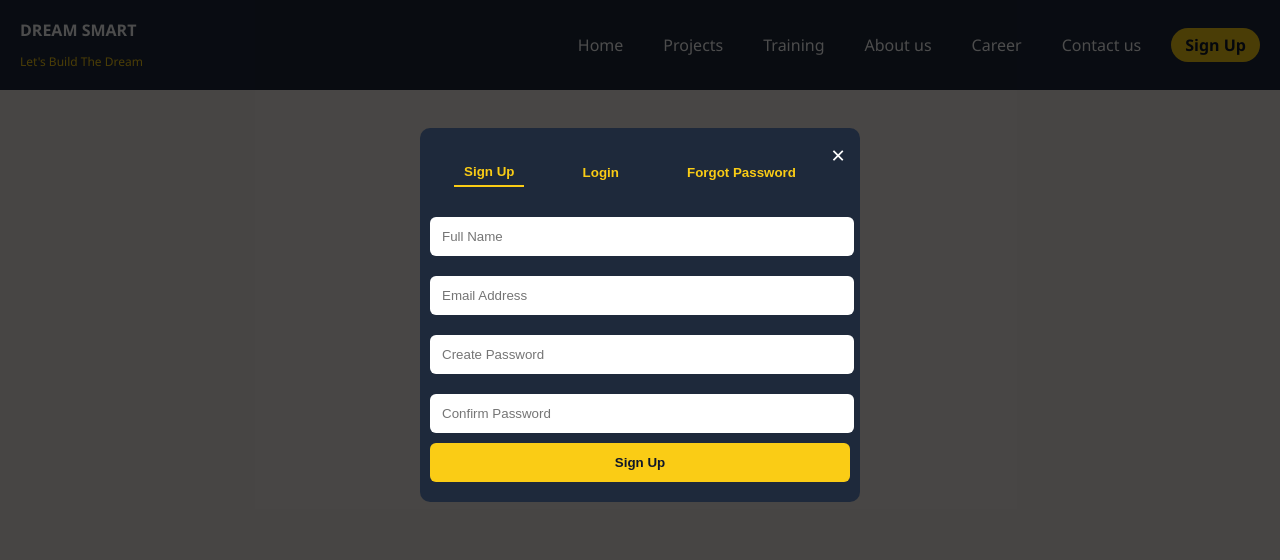
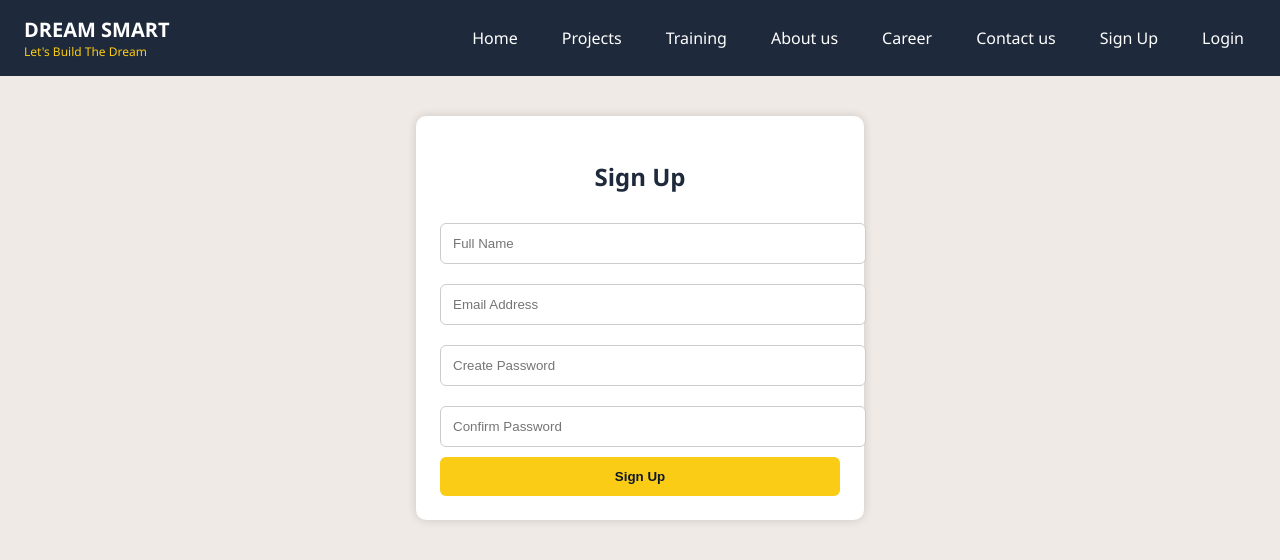
Before and after one commit to ashutoshdroni/Dream_smart, a plain HTML site: page index.html in a window 1280 px wide. Both pictures are taken after a click on the link "Sign Up". Drawn offline with Linux system fonts and the light colour scheme.

Commit message:
second commit

```diff
--- a/index.html
+++ b/index.html
@@ -20,25 +20,15 @@
       <li><a href="#">About us</a></li>
       <li><a href="#">Career</a></li>
       <li><a href="#">Contact us</a></li>
-      <li><a href="#" class="signup-btn" id="openModal">Sign Up</a></li>
+      <li><a href="#" id="showSignup">Sign Up</a></li>
+      <li><a href="#" id="showLogin">Login</a></li>
     </ul>
   </nav>
 </header>
 
-  <!-- Modal -->
-  <div id="authModal" class="modal">
-    <div class="modal-content">
-      <span class="close">&times;</span>
-
-      <!-- Tabs -->
-      <div class="tabs">
-        <button class="tab-link active" data-tab="signup">Sign Up</button>
-        <button class="tab-link" data-tab="login">Login</button>
-        <button class="tab-link" data-tab="forgot">Forgot Password</button>
-      </div>
-
 <!-- Sign Up Form -->
-      <div id="signup" class="tab-content active">
+<div id="signupForm" class="form-container">
+  <h2>Sign Up</h2>
   <form>
     <input type="text" placeholder="Full Name" required>
     <input type="email" placeholder="Email Address" required>
@@ -49,24 +39,47 @@
 </div>
 
 <!-- Login Form -->
-      <div id="login" class="tab-content">
+<div id="loginForm" class="form-container">
+  <h2>Login</h2>
   <form>
     <input type="email" placeholder="Email Address" required>
     <input type="password" placeholder="Password" required>
     <button type="submit">Login</button>
   </form>
+  <p><a id="showForgot">Forgot Password?</a></p>
 </div>
 
 <!-- Forgot Password Form -->
-      <div id="forgot" class="tab-content">
+<div id="forgotForm" class="form-container">
+  <h2>Forgot Password</h2>
   <form>
     <input type="email" placeholder="Enter your email" required>
     <button type="submit">Reset Password</button>
   </form>
 </div>
-    </div>
-  </div>
 
-  <script src="script.js"></script>
+<script>
+  const signupForm = document.getElementById("signupForm");
+  const loginForm = document.getElementById("loginForm");
+  const forgotForm = document.getElementById("forgotForm");
+
+  document.getElementById("showSignup").addEventListener("click", () => {
+    signupForm.classList.add("active");
+    loginForm.classList.remove("active");
+    forgotForm.classList.remove("active");
+  });
+
+  document.getElementById("showLogin").addEventListener("click", () => {
+    loginForm.classList.add("active");
+    signupForm.classList.remove("active");
+    forgotForm.classList.remove("active");
+  });
+
+  document.getElementById("showForgot").addEventListener("click", () => {
+    forgotForm.classList.add("active");
+    loginForm.classList.remove("active");
+    signupForm.classList.remove("active");
+  });
+</script>
 </body>
 </html>
--- a/script.js
+++ /dev/null
@@ -1,45 +0,0 @@
-// Modal open/close
-const modal = document.getElementById("authModal");
-const openModalBtn = document.getElementById("openModal");
-const closeModalBtn = document.querySelector(".close");
-
-// Open modal
-if (openModalBtn && modal) {
-  openModalBtn.addEventListener("click", (e) => {
-    e.preventDefault(); // prevent link default
-    modal.style.display = "block";
-  });
-}
-
-// Close modal
-if (closeModalBtn && modal) {
-  closeModalBtn.addEventListener("click", () => {
-    modal.style.display = "none";
-  });
-}
-
-// Close when clicking outside modal
-window.addEventListener("click", (e) => {
-  if (e.target === modal) {
-    modal.style.display = "none";
-  }
-});
-
-// Tabs
-const tabLinks = document.querySelectorAll(".tab-link");
-const tabContents = document.querySelectorAll(".tab-content");
-
-tabLinks.forEach((link) => {
-  link.addEventListener("click", () => {
-    // Remove active from all
-    tabLinks.forEach((l) => l.classList.remove("active"));
-    tabContents.forEach((c) => c.classList.remove("active"));
-
-    // Add active to clicked tab
-    link.classList.add("active");
-    const targetTab = document.getElementById(link.dataset.tab);
-    if (targetTab) {
-      targetTab.classList.add("active");
-    }
-  });
-});
--- a/style.css
+++ b/style.css
@@ -2,34 +2,40 @@
 body {
   margin: 0;
   font-family: 'Segoe UI', sans-serif;
-  background-color: #f0eae6;
-  color: white;
+  background-color: #f0eae6; /* soft beige */
+  color: #1e293b; /* dark slate text */
 }
 
 /* Header */
 header {
+  background-color: #1e293b; /* dark slate */
+  color: white;
+  padding: 16px 24px;
   display: flex;
   justify-content: space-between;
   align-items: center;
-  padding: 8px 20px;
-  background-color: #1e293b;
-  flex-wrap: wrap; /* allows wrapping on small screens */
+  flex-wrap: wrap;
 }
 
 .logo h1 {
-  font-size: 16px;
+  margin: 0;
+  font-size: 20px;
   font-weight: bold;
 }
 
 .logo p {
+  margin: 0;
   font-size: 12px;
-  color: #facc15;
+  color: #facc15; /* gold accent */
 }
 
+/* Navigation */
 nav ul {
+  list-style: none;
   display: flex;
-  list-style: none;
   gap: 20px;
+  margin: 0;
+  padding: 0;
   flex-wrap: wrap;
 }
 
@@ -37,20 +43,20 @@ nav ul li a {
   color: white;
   text-decoration: none;
   font-weight: 500;
-  padding: 6px 10px;
+  padding: 8px 12px;
   border-radius: 4px;
-  transition: 0.3s;
+  transition: background-color 0.3s;
 }
 
 nav ul li a:hover {
-  background-color: #334155;
+  background-color: #334155; /* hover slate */
 }
 
 /* Sign Up Button */
 .signup-btn {
-  background-color: #facc15;
-  color: #0f172a;
-  padding: 6px 14px;
+  background-color: #facc15; /* gold */
+  color: #0f172a; /* dark text */
+  padding: 8px 16px;
   border-radius: 50px;
   text-decoration: none;
   font-weight: bold;
@@ -58,83 +64,66 @@ nav ul li a:hover {
 }
 
 .signup-btn:hover {
-  background-color: #fde047;
+  background-color: #fde047; /* lighter gold */
 }
 
-/* Modal */
-.modal {
-  display: none;
-  position: fixed;
-  z-index: 999;
-  left: 0; top: 0;
-  width: 100%; height: 100%;
-  background: rgba(0,0,0,0.7);
+/* Form Container */
+.form-container {
+  display: none; /* hidden by default */
+  max-width: 400px;
+  margin: 40px auto;
+  background: white;
+  padding: 24px;
+  border-radius: 10px;
+  box-shadow: 0 0 10px rgba(0,0,0,0.15);
 }
 
-.modal-content {
-  background: #1e293b;
-  margin: 10% auto;
-  padding: 30px 30px 20px 10px;
-  border-radius: 10px;
-  width: 90%;
-  max-width: 400px;
-  color: white;
-  position: relative;
+.form-container.active {
+  display: block; /* shown only when active */
 }
 
-.close {
-  position: absolute;
-  right: 15px; top: 10px;
-  font-size: 24px;
-  cursor: pointer;
+.form-container h2 {
+  text-align: center;
+  margin-bottom: 20px;
+  color: #1e293b;
 }
 
-/* Tabs */
-.tabs {
-  display: flex;
-  justify-content: space-around;
-  margin-bottom: 20px;
-}
-
-.tab-link {
-  background: none;
-  border: none;
-  color: #facc15;
-  font-weight: bold;
-  cursor: pointer;
-  padding: 6px 10px;
-}
-
-.tab-link.active {
-  border-bottom: 2px solid #facc15;
-}
-
-.tab-content { display: none; }
-.tab-content.active { display: block; }
-
-/* Forms */
-form input {
+/* Form Inputs */
+.form-container form input {
   width: 100%;
   padding: 12px;
   margin: 10px 0;
-  border: none;
+  border: 1px solid #ccc;
   border-radius: 6px;
 }
 
-form button {
-  width: 105%; /* fixed from 105% */
+/* Form Buttons */
+.form-container form button {
+  width: 100%;
   padding: 12px;
-  background: #facc15;
+  background-color: #facc15;
   color: #0f172a;
   border: none;
   border-radius: 6px;
   font-weight: bold;
   cursor: pointer;
-  transition:background-color 0.3s;
-};
+  transition: background-color 0.3s;
+}
 
-form button:hover {
-  background: #fde047;
+.form-container form button:hover {
+  background-color: #fde047;
+}
+
+/* Forgot Password Link */
+.form-container p {
+  text-align: center;
+  margin-top: 12px;
+}
+
+.form-container p a {
+  color: #1e293b;
+  text-decoration: underline;
+  cursor: pointer;
 }
 
 /* Responsive */
@@ -142,6 +131,7 @@ form button:hover {
   header {
     flex-direction: column;
     align-items: flex-start;
+    padding: 20px;
   }
 
   nav ul {
@@ -155,15 +145,15 @@ form button:hover {
     text-align: center;
   }
 
-  .modal-content {
-    margin: 20% auto;
+  .form-container {
+    margin: 20px;
     padding: 20px;
   }
 }
 
 @media (max-width: 480px) {
-  .logo h1 { font-size: 14px; }
+  .logo h1 { font-size: 16px; }
   .logo p { font-size: 10px; }
   nav ul li a { font-size: 14px; }
-  .modal-content { margin: 30% auto; padding: 15px; }
+  .form-container { padding: 16px; }
 }
```
Lines whose indentation alone changed are shown as unchanged.
